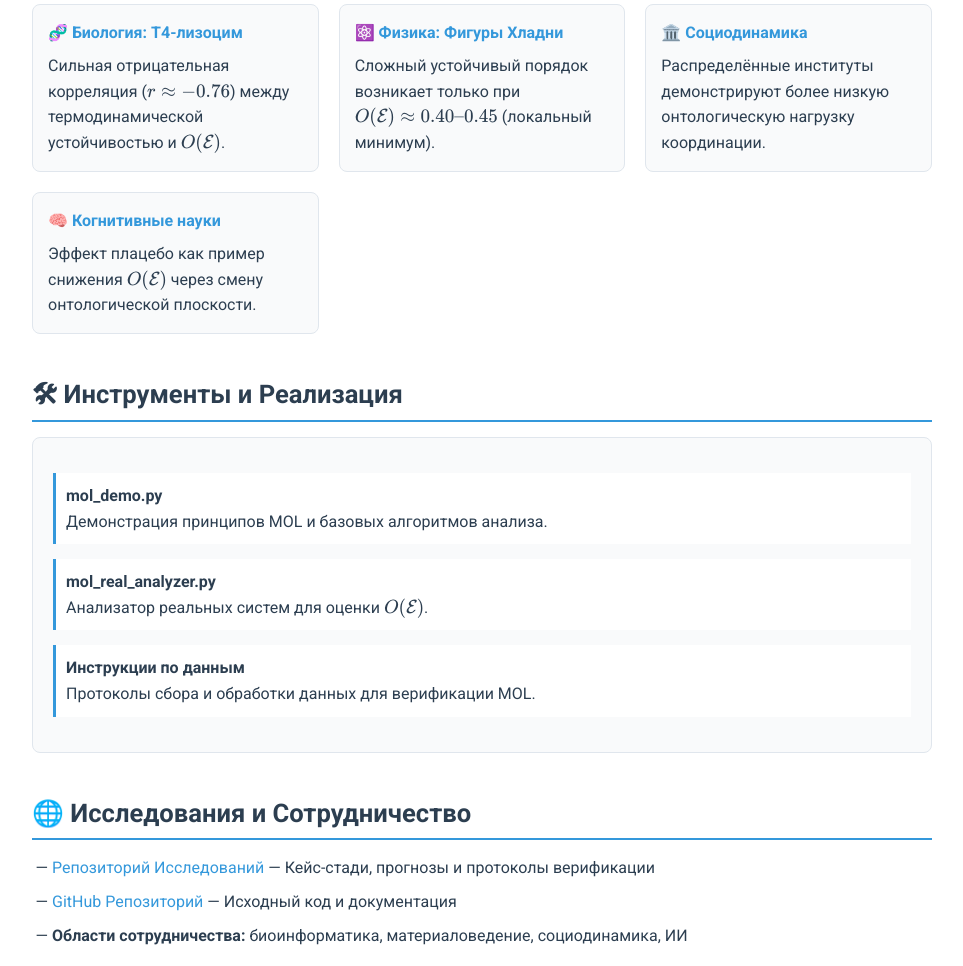
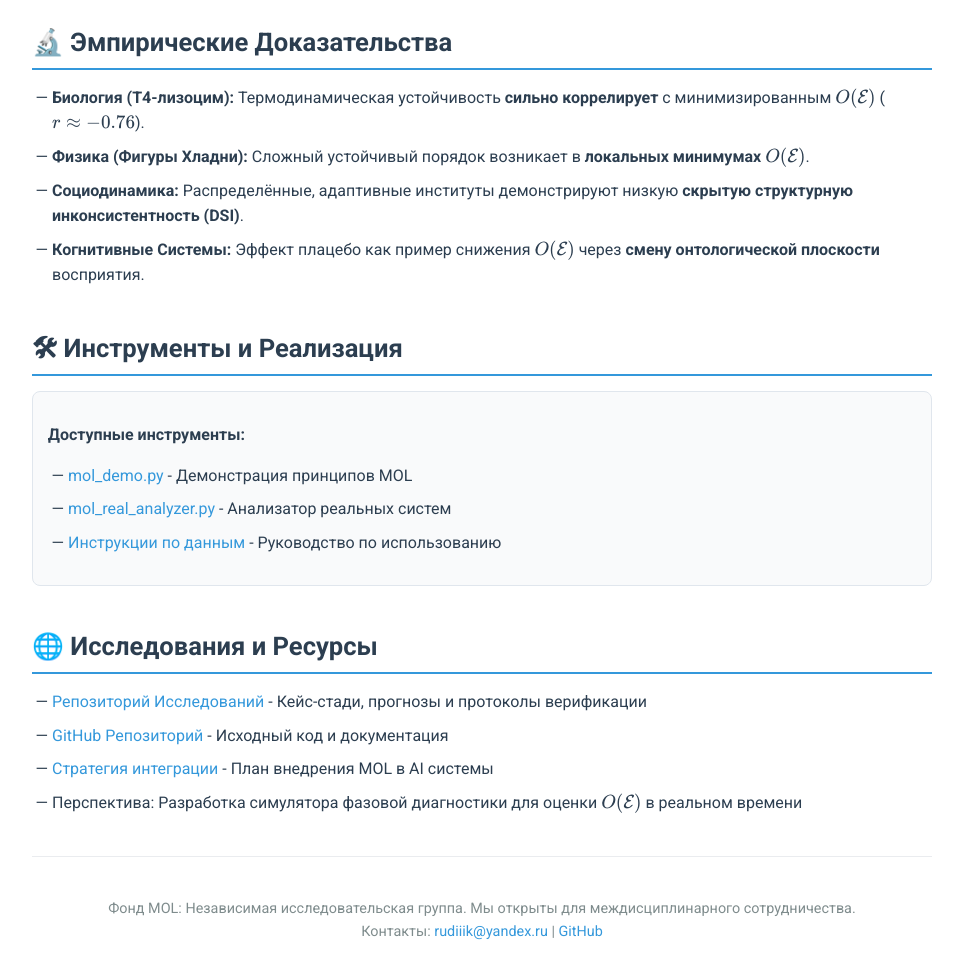
Before and after one commit to Singular-MOL/mol-foundation, a plain HTML site: page index.html in a window 1280 px wide. Shown: the part 1449-2415 px from the top of the page, without its empty margins (158-1121 px from the left). Drawn offline with nearby package versions, Linux system fonts and the light colour scheme.

Commit message:
Update index.html

```diff
--- a/index.html
+++ b/index.html
@@ -75,6 +75,11 @@
             font-size: 1.3em;
         }
 
+        .math-display {
+            font-family: "Times New Roman", serif;
+            font-style: italic;
+        }
+
         .principle-grid-container {
             display: grid;
             grid-template-columns: repeat(auto-fit, minmax(200px, 1fr));
@@ -147,31 +152,12 @@
             color: var(--text-main);
         }
 
-        .evidence-grid {
-            display: grid;
-            grid-template-columns: repeat(auto-fit, minmax(250px, 1fr));
-            gap: 20px;
-            margin: 20px 0;
-        }
-
-        .evidence-card {
+        .tools-list {
             background: var(--bg-light);
             padding: 15px;
             border-radius: 8px;
             border: 1px solid var(--border);
-        }
-
-        .evidence-card strong {
-            color: var(--accent);
-            display: block;
-            margin-bottom: 8px;
-        }
-
-        .tools-list {
-            background: var(--bg-light);
-            padding: 20px;
-            border-radius: 8px;
-            border: 1px solid var(--border);
+            margin: 15px 0;
         }
 
         hr {
@@ -188,6 +174,15 @@
             padding-bottom: 20px;
         }
 
+        .completion-badge {
+            background: #27ae60;
+            color: white;
+            padding: 5px 10px;
+            border-radius: 15px;
+            font-size: 0.8em;
+            margin-left: 10px;
+        }
+
         @media (max-width: 600px) {
             body {
                 margin: 20px auto;
@@ -195,8 +190,7 @@
             h1 {
                 font-size: 2em;
             }
-            .principle-grid-container,
-            .evidence-grid {
+            .principle-grid-container {
                 grid-template-columns: 1fr;
             }
         }
@@ -231,9 +225,14 @@
             <a href="https://doi.org/10.5281/zenodo.17438280"><strong>Математика и Эмпирика MOL (DOI)</strong></a><br>
             Метрики, формулы-прокси, количественные доказательства.
         </div>
+
+        <div class="document-item">
+            <a href="docs/MOL_Whitepaper_v1.md"><strong>Локальные версии документов</strong></a><br>
+            Whitepaper, философское введение и научное ядро в формате Markdown.
+        </div>
     </div>
 
-    <h2>🧩 Периодическая Таблица Мета-Принципов</h2>
+    <h2>🧩 Периодическая Таблица Мета-Принципов <span class="completion-badge">Завершена</span></h2>
     <p>MOL проявляется через 11 универсальных принципов, сгруппированных по фундаментальным аспектам реальности:</p>
 
     <div class="principle-grid-container">
@@ -261,46 +260,29 @@
     <p><a href="metaprinciples/full_principles_guide.md">📖 Полная таблица и детальные описания всех 11 принципов</a></p>
 
     <h2>🔬 Эмпирические Доказательства</h2>
-    <div class="evidence-grid">
-        <div class="evidence-card">
-            <strong>🧬 Биология: T4-лизоцим</strong>
-            Сильная отрицательная корреляция (\(r \approx -0.76\)) между термодинамической устойчивостью и \(O(\mathcal{E})\).
-        </div>
-        <div class="evidence-card">
-            <strong>⚛️ Физика: Фигуры Хладни</strong>
-            Сложный устойчивый порядок возникает только при \(O(\mathcal{E}) \approx 0.40–0.45\) (локальный минимум).
-        </div>
-        <div class="evidence-card">
-            <strong>🏛️ Социодинамика</strong>
-            Распределённые институты демонстрируют более низкую онтологическую нагрузку координации.
-        </div>
-        <div class="evidence-card">
-            <strong>🧠 Когнитивные науки</strong>
-            Эффект плацебо как пример снижения \(O(\mathcal{E})\) через смену онтологической плоскости.
-        </div>
-    </div>
+    <ul>
+        <li><strong>Биология (T4-лизоцим):</strong> Термодинамическая устойчивость <strong>сильно коррелирует</strong> с минимизированным \(O(\mathcal{E})\) (\(r \approx -0.76\)).</li>
+        <li><strong>Физика (Фигуры Хладни):</strong> Сложный устойчивый порядок возникает в <strong>локальных минимумах</strong> \(O(\mathcal{E})\).</li>
+        <li><strong>Социодинамика:</strong> Распределённые, адаптивные институты демонстрируют низкую <strong>скрытую структурную инконсистентность (DSI)</strong>.</li>
+        <li><strong>Когнитивные Системы:</strong> Эффект плацебо как пример снижения \(O(\mathcal{E})\) через <strong>смену онтологической плоскости</strong> восприятия.</li>
+    </ul>
 
     <h2>🛠 Инструменты и Реализация</h2>
     <div class="tools-list">
-        <div class="document-item">
-            <a href="tools/mol_demo.py"><strong>mol_demo.py</strong></a><br>
-            Демонстрация принципов MOL и базовых алгоритмов анализа.
-        </div>
-        <div class="document-item">
-            <a href="tools/mol_real_analyzer.py"><strong>mol_real_analyzer.py</strong></a><br>
-            Анализатор реальных систем для оценки \(O(\mathcal{E})\).
-        </div>
-        <div class="document-item">
-            <a href="tools/DATA_INSTRUCTIONS.md"><strong>Инструкции по данным</strong></a><br>
-            Протоколы сбора и обработки данных для верификации MOL.
-        </div>
+        <p><strong>Доступные инструменты:</strong></p>
+        <ul>
+            <li><a href="tools/mol_demo.py">mol_demo.py</a> - Демонстрация принципов MOL</li>
+            <li><a href="tools/mol_real_analyzer.py">mol_real_analyzer.py</a> - Анализатор реальных систем</li>
+            <li><a href="tools/DATA_INSTRUCTIONS.md">Инструкции по данным</a> - Руководство по использованию</li>
+        </ul>
     </div>
 
-    <h2>🌐 Исследования и Сотрудничество</h2>
+    <h2>🌐 Исследования и Ресурсы</h2>
     <ul>
-        <li><a href="research/">Репозиторий Исследований</a> — Кейс-стади, прогнозы и протоколы верификации</li>
-        <li><a href="https://github.com/Singular-MOL/mol-foundation">GitHub Репозиторий</a> — Исходный код и документация</li>
-        <li><strong>Области сотрудничества:</strong> биоинформатика, материаловедение, социодинамика, ИИ</li>
+        <li><a href="research/">Репозиторий Исследований</a> - Кейс-стади, прогнозы и протоколы верификации</li>
+        <li><a href="https://github.com/Singular-MOL/mol-foundation">GitHub Репозиторий</a> - Исходный код и документация</li>
+        <li><a href="PERPLEXITY_RESPONSE.md">Стратегия интеграции</a> - План внедрения MOL в AI системы</li>
+        <li>Перспектива: Разработка симулятора фазовой диагностики для оценки \(O(\mathcal{E})\) в реальном времени</li>
     </ul>
 
     <hr>
```
